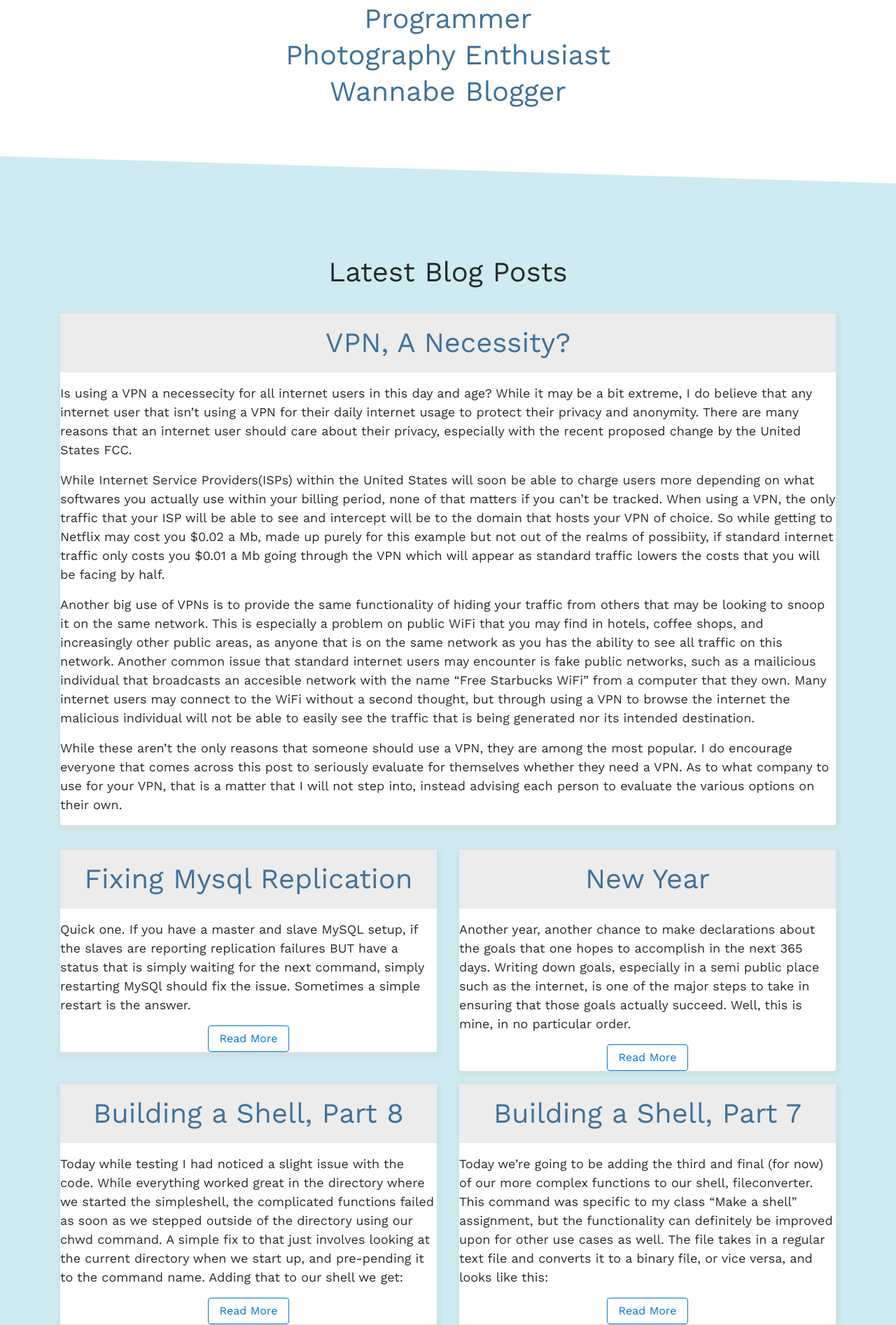
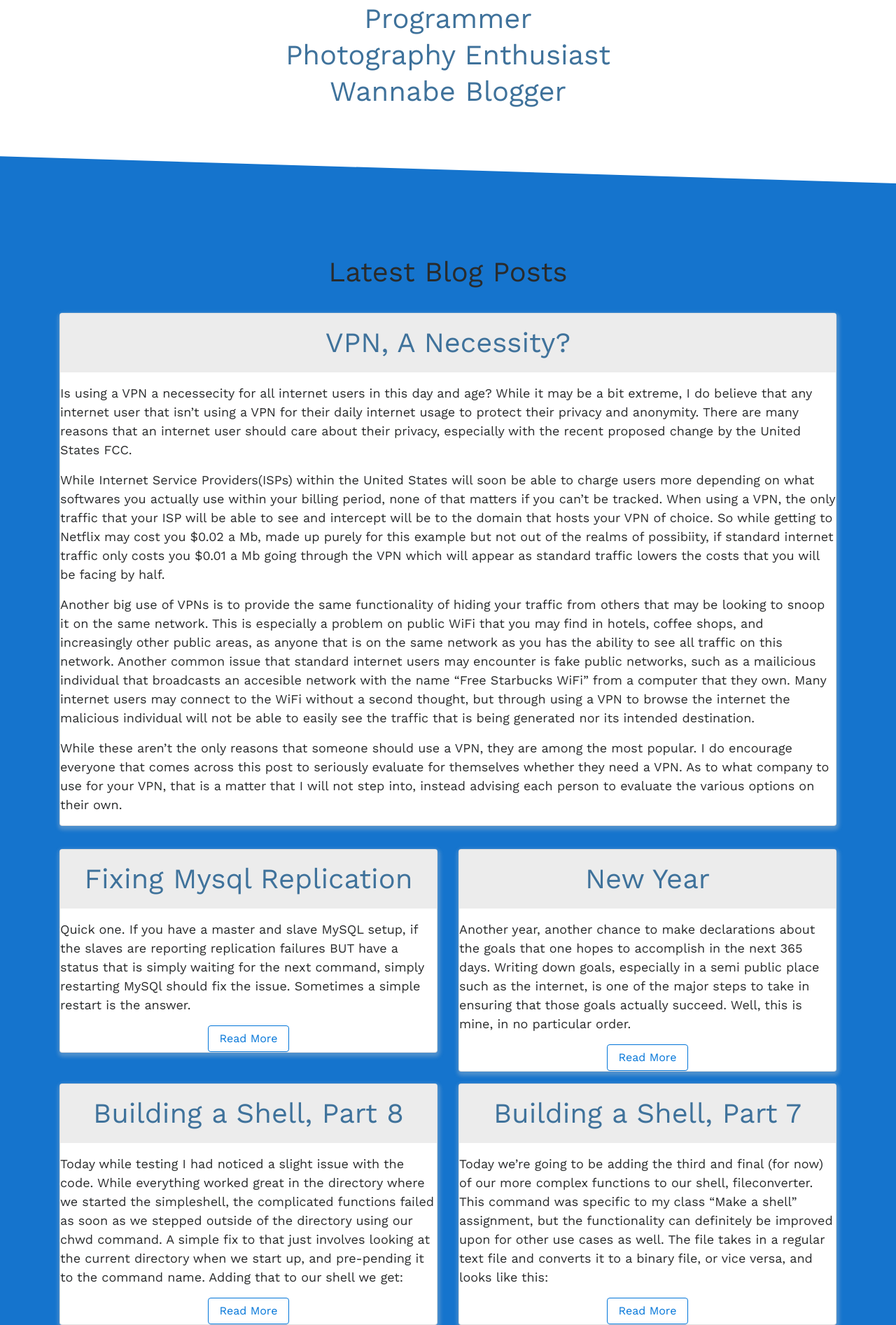
Before and after one commit to alexisolavarria/blog, a Jekyll site: the page built from index.html, in a window 1280 px wide. Shown: the part 336-2229 px from the top of the page at 70% size. Built offline with Jekyll 4.4.1, drawn with Linux system fonts in a browser that asks for light colours; nearby versions of some CDN libraries.

Commit message:
updated design

```diff
--- a/_includes/newest_blogs.html
+++ b/_includes/newest_blogs.html
@@ -37,7 +37,7 @@
         {% endfor %}
         <div class="col-lg-12" style="padding-top:1em;">
           <p class="text-center">
-            <a class="btn btn-outline-primary" href="/writings.html">
+            <a class="btn btn-outline-light" href="/writings.html">
               Read The Archives
             </a>
           </p>
--- a/static/css/custom.css
+++ b/static/css/custom.css
@@ -52,7 +52,7 @@ code {
 }
 
 .design-1 {
-    background-color: rgba(23, 162, 184, 0.21);
+    background-color: #1574cd;
     -moz-clip-path: polygon(0 0%, 100% 2%, 100% 98%, 0% 100%);
     -webkit-clip-path: polygon(0 0%, 100% 2%, 100% 98%, 0% 100%);
     clip-path: polygon(0 0%, 100% 2%, 100% 98%, 0% 100%);
```
